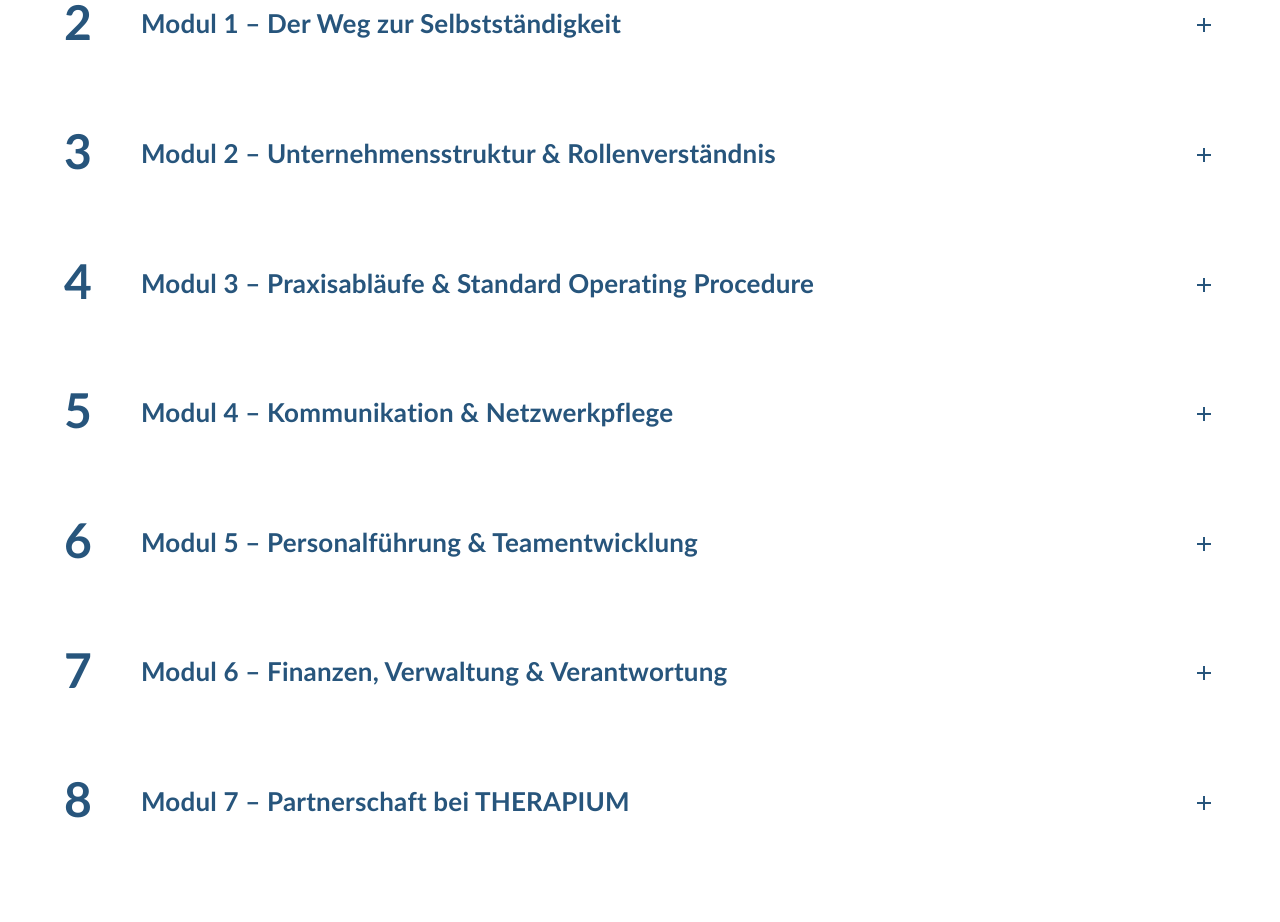
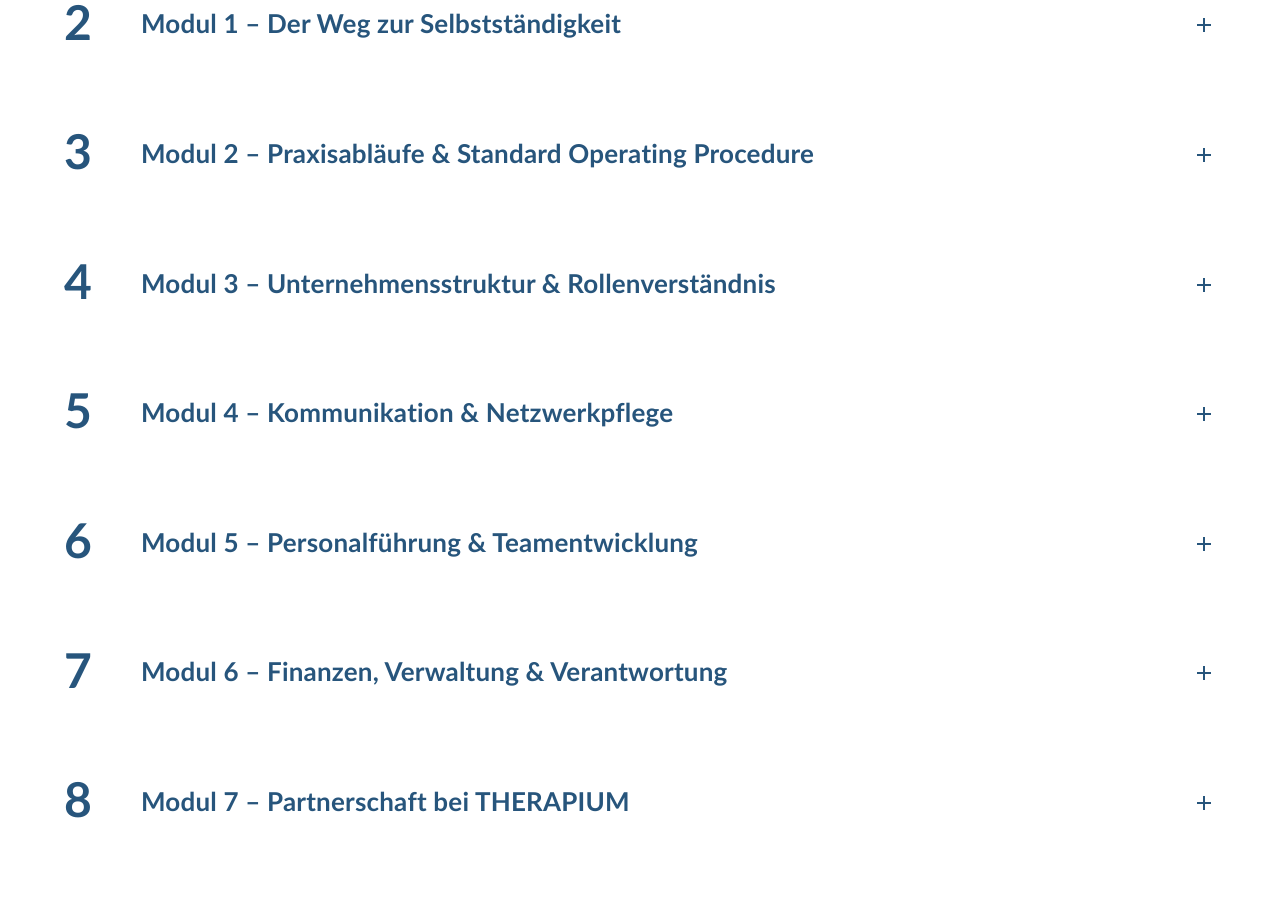
Before and after one commit to voxxNihili/therapium-group, a Next.js app: page / in a window 1280 px wide. Shown: the part 5360-6282 px from the top of the page. Built offline with nearby package versions, Linux system fonts and the light colour scheme.

Commit message:
Update CareerPath component content and structure: modify titles and content for modules, adjust panel IDs for correct sequencing, and enhance clarity of training topics.

```diff
--- a/src/components/CareerPath.jsx
+++ b/src/components/CareerPath.jsx
@@ -50,9 +50,20 @@
         "• Chancen, Risiken & Entwicklungsmöglichkeiten",
     },
     {
+      id: "panel4",
+      number: "3",
+      title: "Modul 2 – Praxisabläufe & Standard Operating Procedure",
+      content:
+        "• Das Geschäftsführer-Playbook: Entscheidungen, Prioritäten & Standards<br/>" +
+        "• Handbuch für Standortleiter<br/>" +
+        "• Mitarbeiterhandbücher (Empfang und Physiotherapie)<br/>" +
+        "• Dokumentenmanagement (Checklisten)<br/>" +
+        "• Qualitätsmanagement & Prozesssicherheit",
+    },
+    {
       id: "panel3",
-      number: "3",
-      title: "Modul 2 – Unternehmensstruktur & Rollenverständnis",
+      number: "4",
+      title: "Modul 3 – Unternehmensstruktur & Rollenverständnis",
       content:
         "• Überblick: Organigramm & Unternehmensstruktur<br/>" +
         "• Geschäftsführung, Praxisleiter, stellvertretende Leitung<br/>" +
@@ -61,17 +72,6 @@
         "• Meetingkultur & Entscheidungsebenen<br/>" +
         "• Tools & Systeme: Factorial, Just Social, Motion und Reteach<br/>" +
         "• Zusammenarbeit & Schnittstellen verstehen",
-    },
-    {
-      id: "panel4",
-      number: "4",
-      title: "Modul 3 – Praxisabläufe & Standard Operating Procedure",
-      content:
-        "• Das Geschäftsführer-Playbook: Entscheidungen, Prioritäten & Standards<br/>" +
-        "• Handbuch für Standortleiter<br/>" +
-        "• Mitarbeiterhandbücher (Empfang und Physiotherapie)<br/>" +
-        "• Dokumentenmanagement (Checklisten)<br/>" +
-        "• Qualitätsmanagement & Prozesssicherheit",
     },
     {
       id: "panel5",
```
